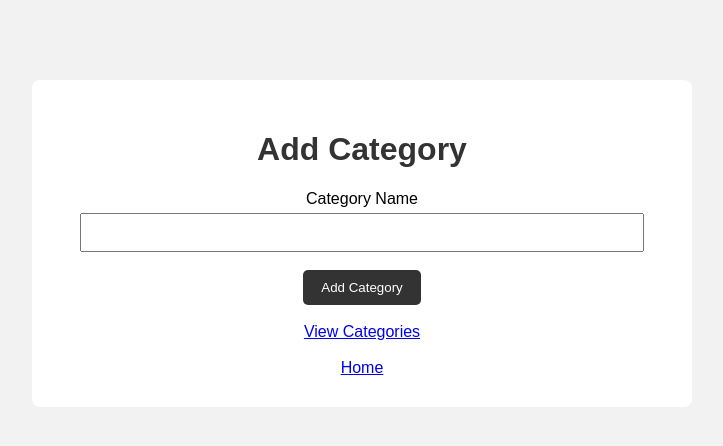
After one commit to HadiH101/github.com-hadihassan-lost-and-found-system, a PHP site: page /add_category.php in a window 1280 px wide. The commit adds this page. Shown: the top 446 px of the page, without its empty margins (278-1001 px from the left). Run offline with PHP 8.4, Linux system fonts and the light colour scheme.

Commit message:
added add categories and categories section in menu as well

```diff
--- /dev/null
+++ b/add_category.php
@@ -0,0 +1,54 @@
+<?php
+include "db.php";
+
+$msg = "";
+
+if(isset($_POST['submit'])){
+
+    $category_name = $_POST['category_name'];
+
+    $sql = "INSERT INTO Category (category_name)
+            VALUES ('$category_name')";
+
+    if(mysqli_query($conn, $sql)){
+        header("Location: categories.php");
+        exit();
+    } else {
+        $msg = "Error: " . mysqli_error($conn);
+    }
+}
+
+?>
+
+<!DOCTYPE html>
+<html>
+<head>
+    <title>Add Category</title>
+    <link rel="stylesheet" href="style.css">
+</head>
+<body>
+
+<div class="main-box">
+    <h1>Add Category</h1>
+
+    <?php
+    if($msg != ""){
+        echo "<p style='color:red;'>$msg</p>";
+    }
+    ?>
+
+    <form method="POST">
+        <label>Category Name</label><br>
+        <input type="text" name="category_name" required><br><br>
+
+        <button type="submit" name="submit">Add Category</button>
+    </form>
+
+    <br>
+    <a href="categories.php">View Categories</a>
+    <br><br>
+    <a href="index.php">Home</a>
+</div>
+
+</body>
+</html>
--- a/index.php
+++ b/index.php
@@ -15,6 +15,7 @@
     <a href="items.php">Items</a>
     <a href="reports.php">Reports</a>
     <a href="claims.php">Claims</a>
+    <a href="categories.php">Categories</a>
         </div>
     </div>
 
```
Also changed, not shown: categories.php (added, +46 -0 lines).
